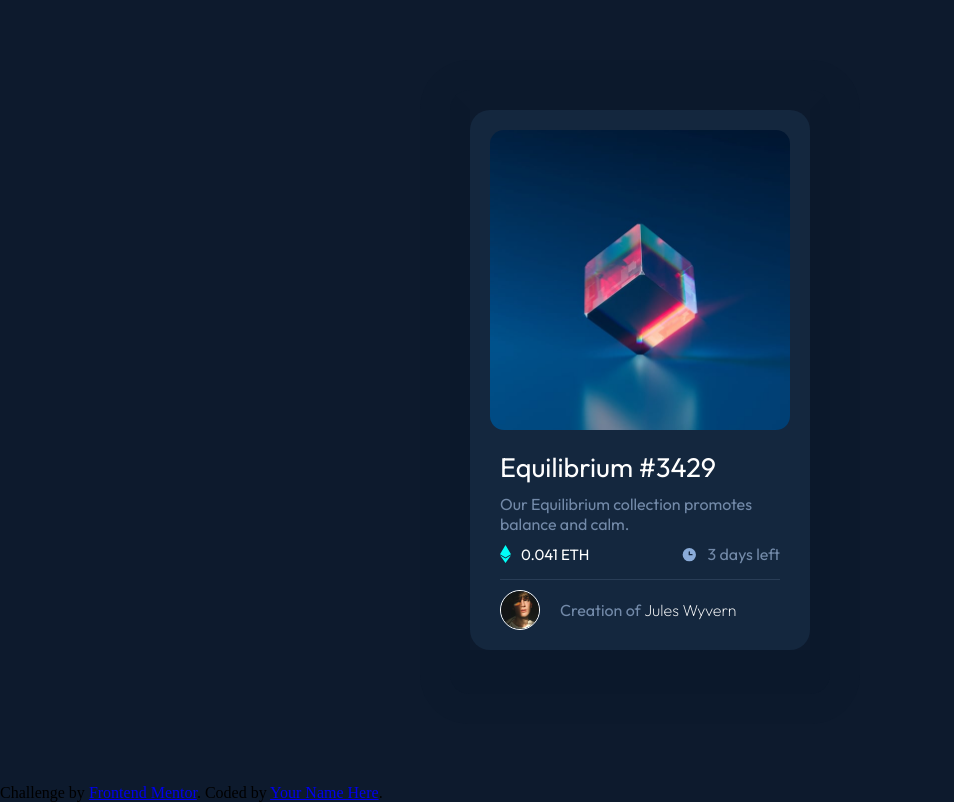
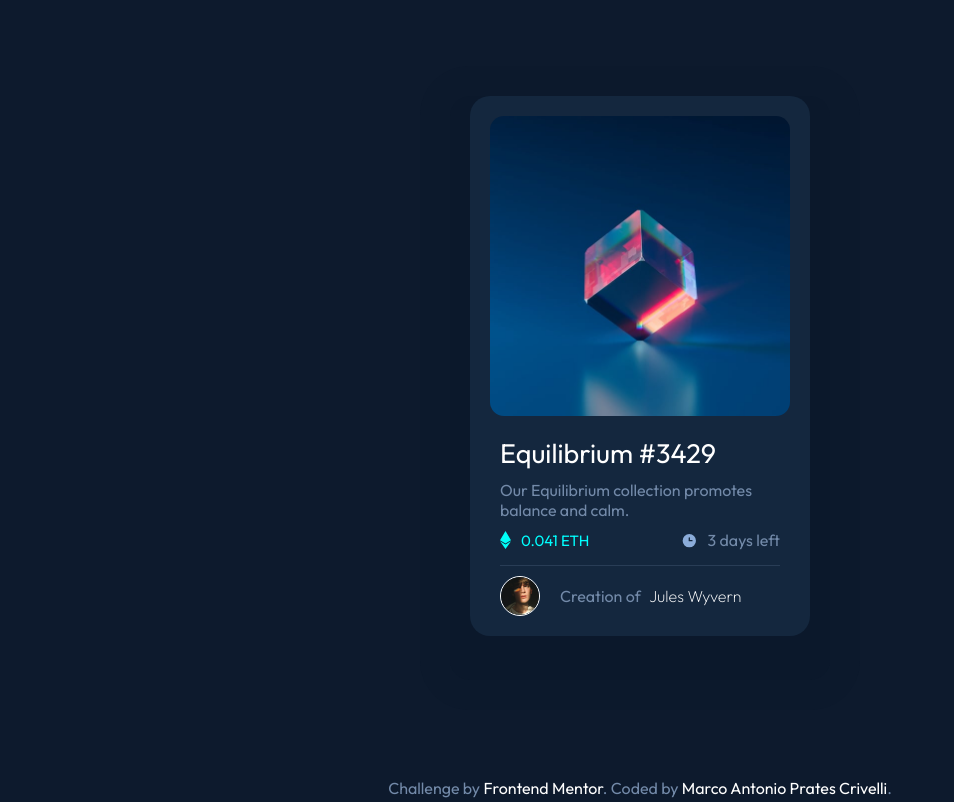
Before and after one commit to MarCrivelli/nft-preview-card-component-main, a plain HTML site: page index.html in a window 1280 px wide. Shown: the whole page, without its empty margins (0-954 px from the left). Drawn offline with Linux system fonts and the light colour scheme; a web font is replaced by a local one.

Commit message:
Update 3
Código finalizado com sucesso.

```diff
--- a/index.html
+++ b/index.html
@@ -16,42 +16,57 @@
     }
     body{
       background-color: #0d1a2d;
+      min-height: 100vh;
     }
     p{
       color: #738aa9;
     }
-    h1{
+    a{
+      text-decoration: none;
+      color: white;
+    }
+    .titulo{
       color: rgb(255, 255, 255);
       font-weight: 400;
       font-size: 27px;
     }
-    p, h1, h3, strong{
+    .titulo:hover{
+      cursor: pointer;
+      color: aqua;
+    }
+    p, .titulo, h3, strong, a{
       font-family: "Outfit", sans-serif;
       font-optical-sizing: auto;
       font-style: normal;
     }
     h3{
-      color: rgb(255, 255, 255);
+      color: aqua;
       font-weight: 400;
       font-size: 15px;
     }
     strong{
       color: white;
       font-weight: 200;
+      padding: 5px;
+    }
+    strong:hover{
+      cursor: pointer;
+      color: aqua;
+
     }
     .alinhamentoCards{
       display: flex;
       justify-content: center;
       align-items: center;
       width: 100vw;
-      height: 98vh;
+      height: 97vh;
       flex-wrap: wrap;
       gap: 40px;
     }
-    .a{
+    .containerCard{
       display: inline-flex;
       width: 380px;
-      border-top: 20px solid #0c192c;
+      background-color: #0b182b;
       border-right: 20px solid #0b182b;
       border-bottom: 44px solid #0b182b;
       border-left: 20px solid #0b182b;
@@ -63,20 +78,61 @@
       flex-direction: column;
       background-color: #14273e;
       width: 100%;
+      height: 100%;
       border-radius: 20px;
     }
     .divImagem{
       display: flex;
       justify-content: center;
       align-items: center;
+      margin-block: 20px;
+      width: 100%;
+      height: 300px;
     }
     .imagem{
+      display: flex;
+      justify-content: center;
+      align-items: center;
       width: 300px;
       height: 300px;
       border-radius: 14px;
-      margin-block: 20px;
+      transition: 0.5s ease-in-out;
+      background-image: url('images/image-equilibrium.jpg');
+      background-size: cover;
+      background-position: center;
+      background-repeat: no-repeat;
+    }
+    .imagem::before {
+      content: "";
+      position: absolute;
+      top: 0;
+      left: 0;
+      display: none;
+      width: 300px;
+      height: 300px;
+      background-color: aqua;
+      opacity: 0;
+      transition: 1s ease-in-out;
+      border-radius: 14px;
+    }
+    .imagem:hover::before {
+      opacity: 0.5;
+      display: block;
+    }
+    .imagem:hover{
+      cursor: pointer;
+      filter: brightness(1.0) hue-rotate(3deg) saturate(100%);
+    }
+    .imagem svg{
+      transition: 0.5s ease-in-out;
+      opacity: 0;
+    }
+    .imagem:hover svg{
+      opacity: 1;
+      filter: brightness(1.0) hue-rotate(0deg) saturate(100%);
     }
     .descricaoCard{
+      height: 100%;
       margin-inline: 30px;
       margin-bottom: 20px;
     }
@@ -119,10 +175,17 @@
       border-radius: 50%;
     }
     .attribution{
-      height: 2vh;
+      display: flex;
+      flex-direction: row;
+      justify-content: center;
+      align-items: center;
+      height: 3vh;
     }
 
     @media only screen and (max-width: 375px) {
+      .divImagem{
+        margin-top: 0px;
+      }
       .imagem {
         width: 90%;
         height: 90%;
@@ -155,19 +218,32 @@
       gap: 5px;
       padding-top: 5px;
     }
+  }
+  @media only screen and (max-width: 225px) {
+    .nick{
+      display: flex;
+      flex-direction: column;
+      align-items: center;
+      justify-content: flex-start;
+      text-align: center;
+      padding-top: 10px;
+      gap: 20px;
     }
+  }
   </style>
 </head>
 <body>
 
   <div class="alinhamentoCards">
-    <div class="a">
+    <div class="containerCard">
       <div class="card">
         <div class="divImagem">
-          <img class="imagem" src="images/image-equilibrium.jpg" alt="Imagem do card">
+          <div class="imagem">
+            <svg width="48" height="48" xmlns="http://www.w3.org/2000/svg"><g fill="none" fill-rule="evenodd"><path d="M0 0h48v48H0z"/><path d="M24 9C14 9 5.46 15.22 2 24c3.46 8.78 12 15 22 15 10.01 0 18.54-6.22 22-15-3.46-8.78-11.99-15-22-15Zm0 25c-5.52 0-10-4.48-10-10s4.48-10 10-10 10 4.48 10 10-4.48 10-10 10Zm0-16c-3.31 0-6 2.69-6 6s2.69 6 6 6 6-2.69 6-6-2.69-6-6-6Z" fill="#FFF" fill-rule="nonzero"/></g></svg>
+          </div>
         </div>
         <div class="descricaoCard">
-          <h1>Equilibrium #3429</h1>
+          <h1 class="titulo">Equilibrium #3429</h1>
           <p class="paragrafoDesc">Our Equilibrium collection promotes balance and calm.</p>
           <div class="informacoes">
             <div class="info1">
@@ -198,8 +274,12 @@
 
 
   <div class="attribution">
-    Challenge by <a href="https://www.frontendmentor.io?ref=challenge" target="_blank">Frontend Mentor</a>.
-    Coded by <a href="#">Your Name Here</a>.
+    <p>
+      Challenge by
+      <a href="https://www.frontendmentor.io?ref=challenge" target="_blank">Frontend Mentor</a>.
+      Coded by
+      <a href="#">Marco Antonio Prates Crivelli</a>.
+    </p>
   </div>
 </body>
 </html>
```
